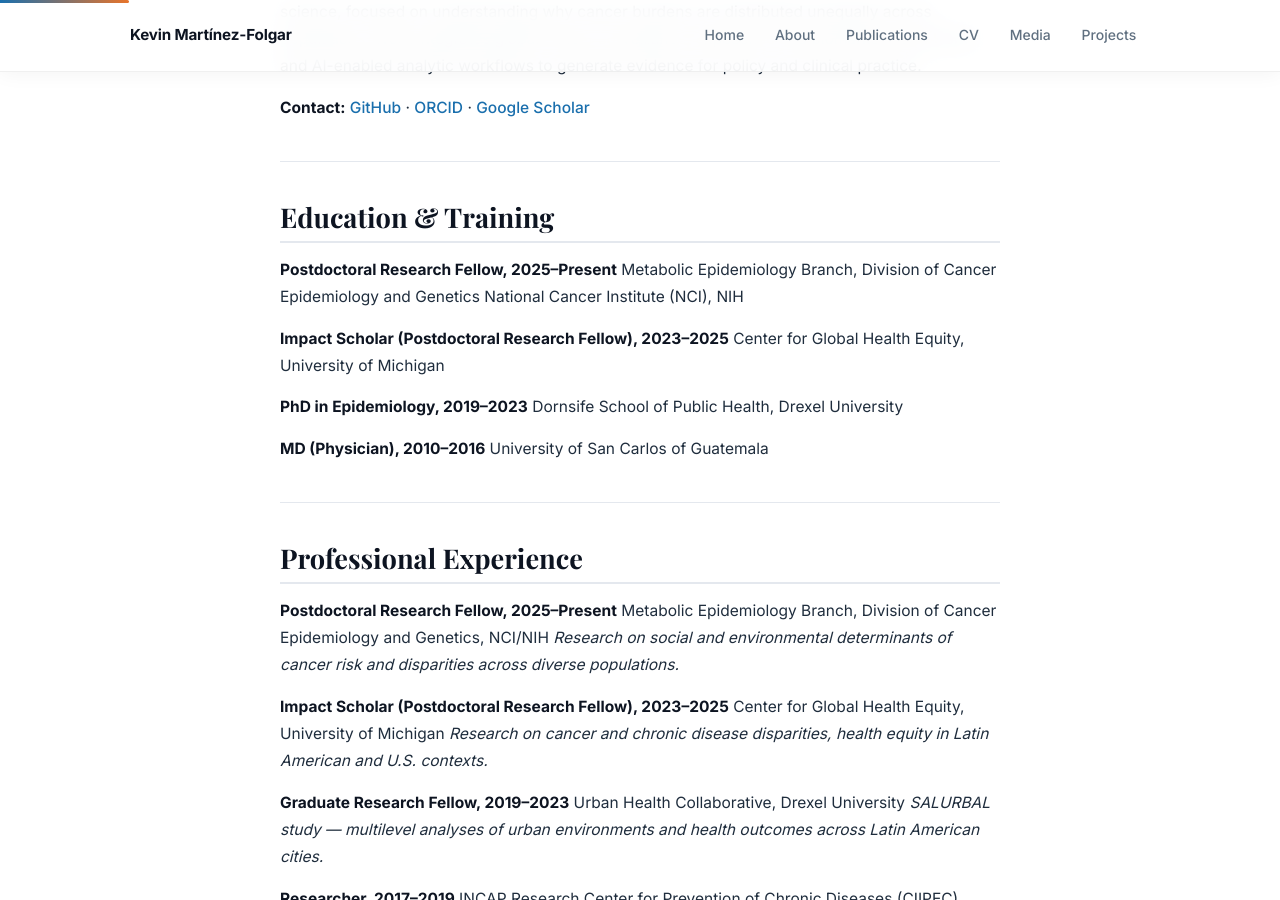
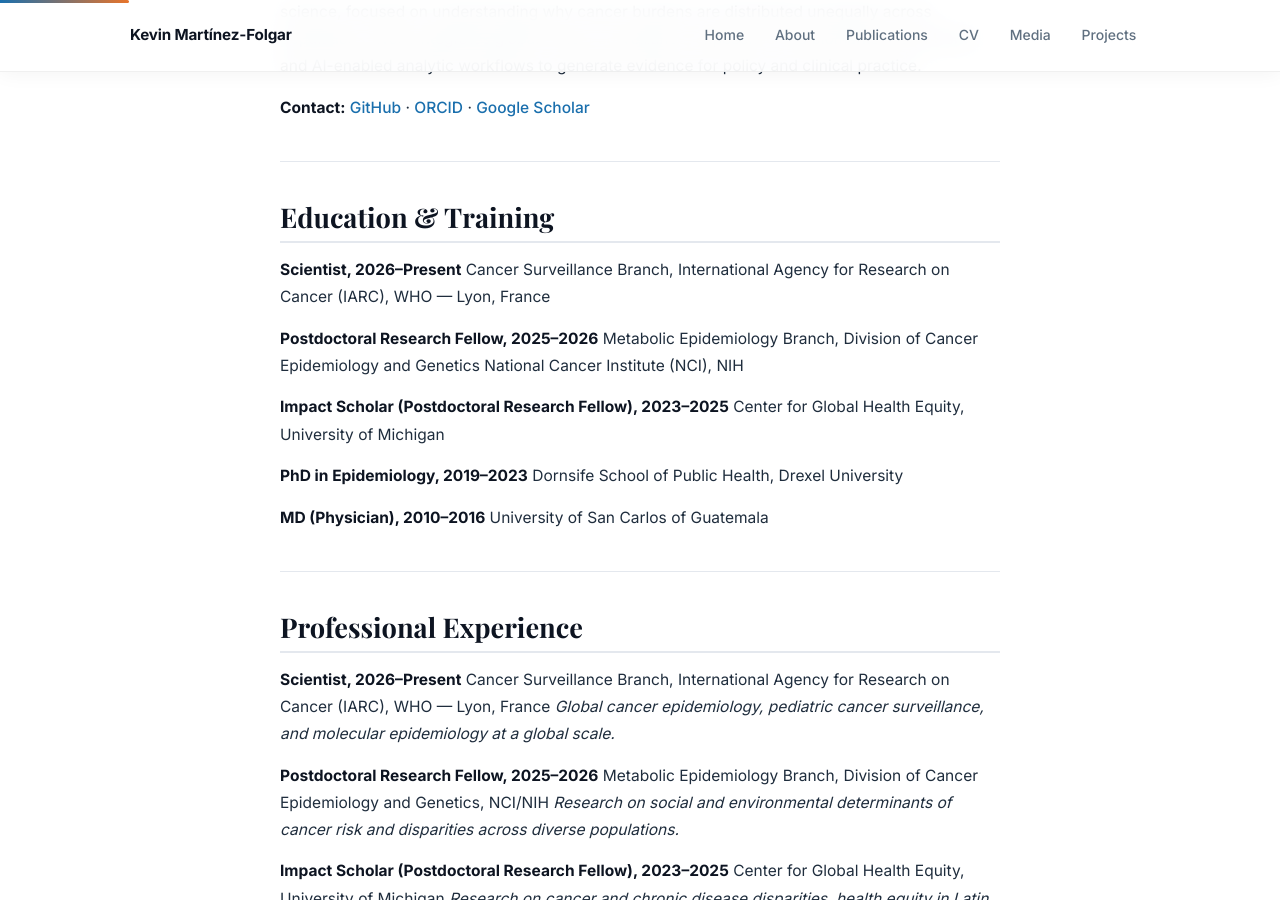
Before and after one commit to kmfolgar/kmfolgar.github.io, a Jekyll site: the page built from cv.md, in a window 1280 px wide and 900 px high, scrolled down 239 px. Built offline with Jekyll 4.4.1, drawn with Linux system fonts in a browser that asks for light colours; some web fonts are replaced.

Commit message:
update_affiliation

```diff
--- a/_config.yml
+++ b/_config.yml
@@ -1,6 +1,6 @@
 title: Kevin Martínez-Folgar, MD, PhD
 name: Kevin Martínez-Folgar, MD, PhD
-description: Physician-Epidemiologist and cancer researcher at the National Cancer Institute (NCI), NIH. Research on cancer disparities, social determinants of health, and urban health.
+description: Physician-Epidemiologist and cancer researcher at the International Agency for Research on Cancer (IARC), WHO. Research on global cancer surveillance, cancer disparities, and molecular epidemiology.
 
 url: https://kmfolgar.github.io
 
--- a/cv.md
+++ b/cv.md
@@ -19,7 +19,10 @@ generate evidence for policy and clinical practice.
 
 ## Education &amp; Training
 
-**Postdoctoral Research Fellow, 2025–Present**
+**Scientist, 2026–Present**
+Cancer Surveillance Branch, International Agency for Research on Cancer (IARC), WHO — Lyon, France
+
+**Postdoctoral Research Fellow, 2025–2026**
 Metabolic Epidemiology Branch, Division of Cancer Epidemiology and Genetics
 National Cancer Institute (NCI), NIH
 
@@ -36,7 +39,11 @@ University of San Carlos of Guatemala
 
 ## Professional Experience
 
-**Postdoctoral Research Fellow, 2025–Present**
+**Scientist, 2026–Present**
+Cancer Surveillance Branch, International Agency for Research on Cancer (IARC), WHO — Lyon, France
+*Global cancer epidemiology, pediatric cancer surveillance, and molecular epidemiology at a global scale.*
+
+**Postdoctoral Research Fellow, 2025–2026**
 Metabolic Epidemiology Branch, Division of Cancer Epidemiology and Genetics, NCI/NIH
 *Research on social and environmental determinants of cancer risk and disparities across diverse populations.*
 
```
Also changed, not shown: about.md (+4 -4 lines), index.md (+1 -1 lines).
